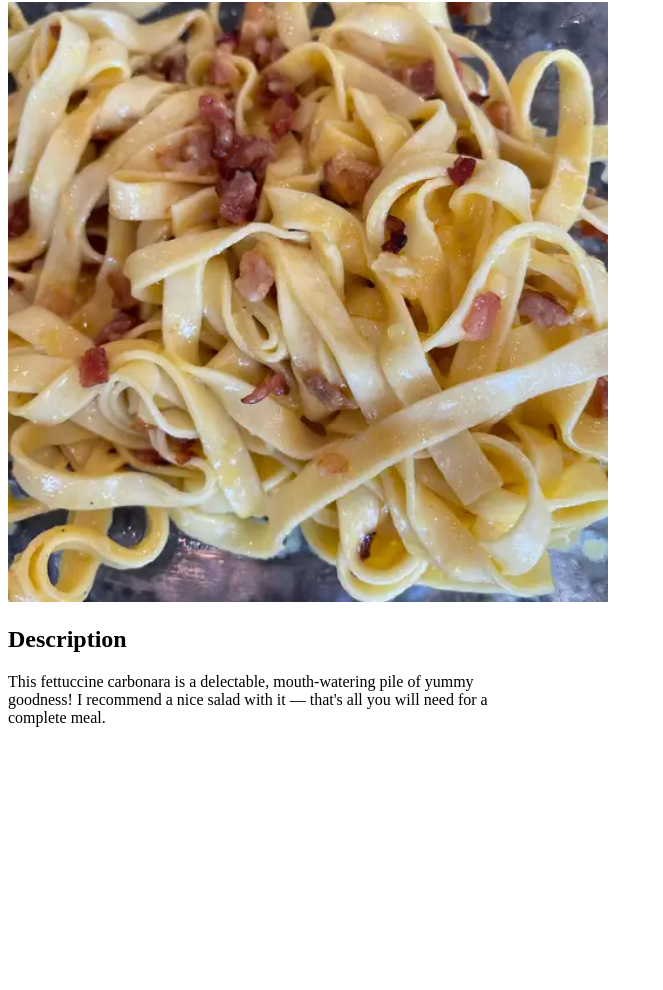
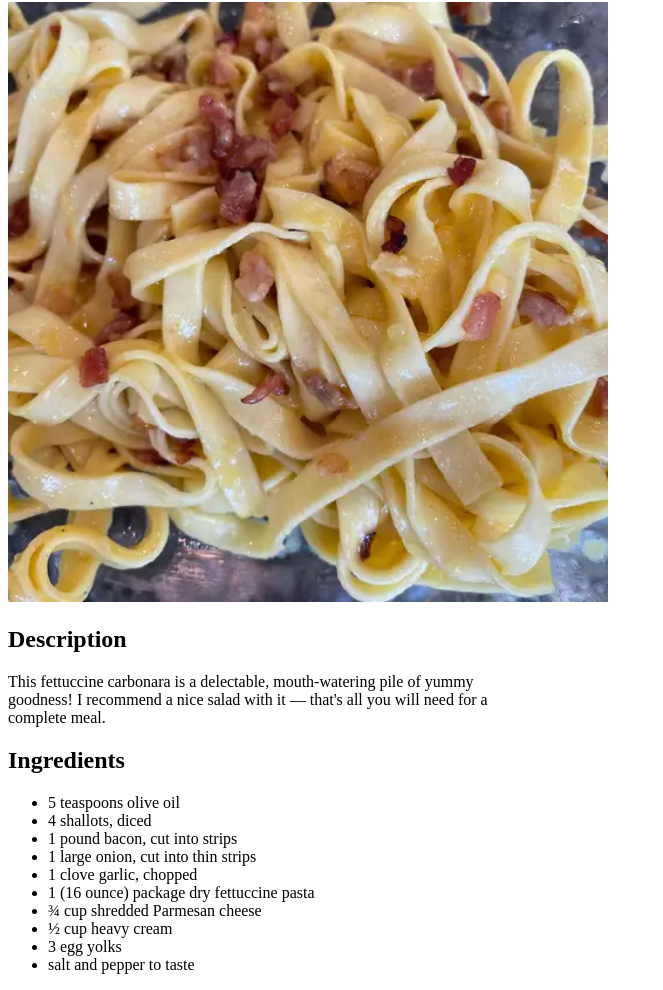
Before and after one commit to AvThirtySix/odin-recipes, a plain HTML site: page recipes/pasta-carbonara/pasta-carbonara.html in a window 1280 px wide. Shown: the part 78-1068 px from the top of the page, without its empty margins (0-663 px from the left). Before the commit the page ends 813 px from the top, so only its background shows below. Drawn offline with Linux system fonts and the light colour scheme.

Commit message:
added ingredients list

```diff
--- a/recipes/pasta-carbonara/pasta-carbonara.html
+++ b/recipes/pasta-carbonara/pasta-carbonara.html
@@ -12,6 +12,19 @@
     This fettuccine carbonara is a delectable, mouth-watering pile of yummy<br>
     goodness! I recommend a nice salad with it — that's all you will need for a<br>
     complete meal.
+    <h2>Ingredients</h2>
+    <ul>
+        <li>5 teaspoons olive oil</li>
+        <li>4 shallots, diced</li>
+        <li>1 pound bacon, cut into strips</li>
+        <li>1 large onion, cut into thin strips</li>
+        <li>1 clove garlic, chopped</li>
+        <li>1 (16 ounce) package dry fettuccine pasta</li>
+        <li>¾ cup shredded Parmesan cheese</li>
+        <li>½ cup heavy cream</li>
+        <li>3 egg yolks</li>
+        <li>salt and pepper to taste</li>
+    </ul>
 
 
   </body>
```
